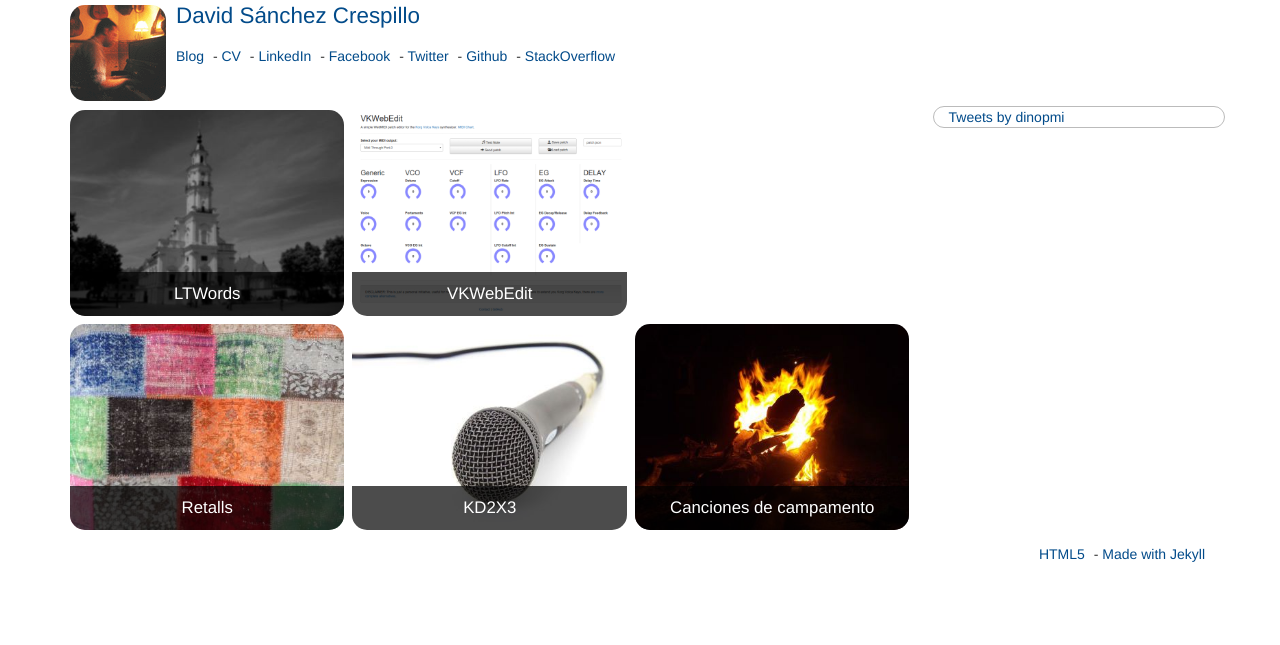
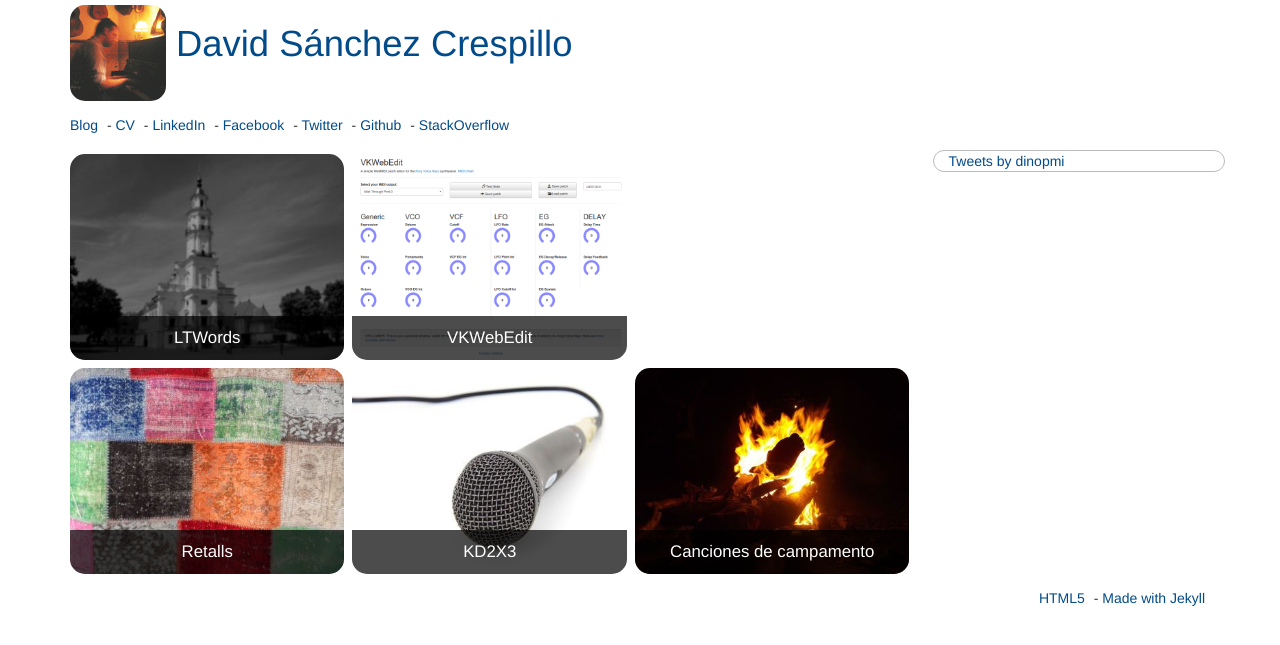
Before and after one commit to davidsanchezcrespillo/dscwebpage_jekyll, a Jekyll site: the page built from index.html, in a window 1280 px wide. Shown: the top 645 px of the page. Built offline with Jekyll 4.4.1, drawn with Linux system fonts in a browser that asks for light colours; comment, search, counter and statistics services are not loaded.

Commit message:
Better look and feel for the heading

```diff
--- a/_layouts/default.html
+++ b/_layouts/default.html
@@ -32,12 +32,16 @@
     <div class="container">
 
       <div class="row">
-        <div class="col-md-12 clearfix">
-        <div class="pull-left title-icon">
-        <a href="{{ '/index.html' | prepend:site.baseurl }}" title="Home"><img src="{{ '/media/img/blanque.png' | prepend:site.baseurl }}" alt="Icon" /></a>
+        <div class="col-md-12">
+          <div class="title-icon pull-lef pull-left">
+            <a href="{{ '/index.html' | prepend:site.baseurl }}" title="Home"><img src="{{ '/media/img/blanque.png' | prepend:site.baseurl }}" alt="Icon" /></a>
+          </div>
+          <div class="header-title"><a href="{{ '/index.html' | prepend:site.baseurl }}" title="Home">David Sánchez Crespillo</a></div>
         </div>
-        <div class="header-title"><a href="{{ '/index.html' | prepend:site.baseurl }}" title="Home">David Sánchez Crespillo</a></div>
-       {% include social_links.html %}
+      </div>
+      <div class="row">
+        <div class="col-md-12">
+        {% include social_links.html %}
         </div>
       </div>
 
--- a/media/css/style.css
+++ b/media/css/style.css
@@ -102,8 +102,15 @@ a {
 }
 
 .header-title {
-    font-size: 1.6em;
+    font-size: 2.6em;
     vertical-align: top;
+    margin-top: 0.5em;
+}
+
+@media (max-width: 767px) {
+  .header-title {
+    font-size: 2.2em;
+  }
 }
 
 .top-space {
@@ -119,6 +126,7 @@ a {
 
 .main-menu {
   margin-top: 1em;
+  margin-left: 0;
 }
 
 .list-inline > li {
```
